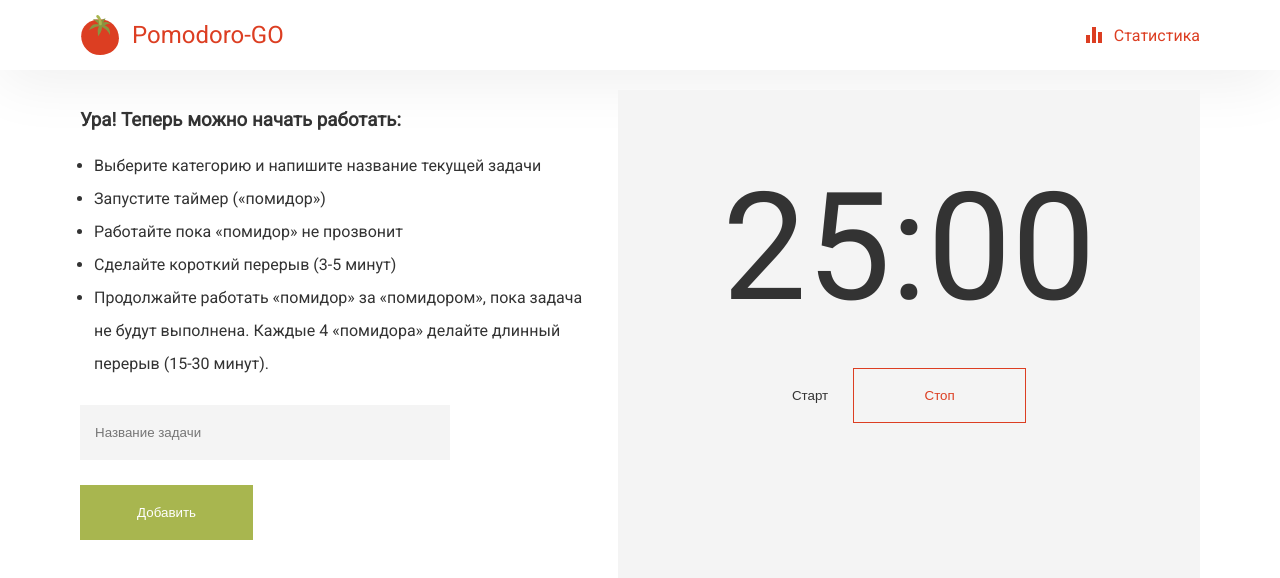
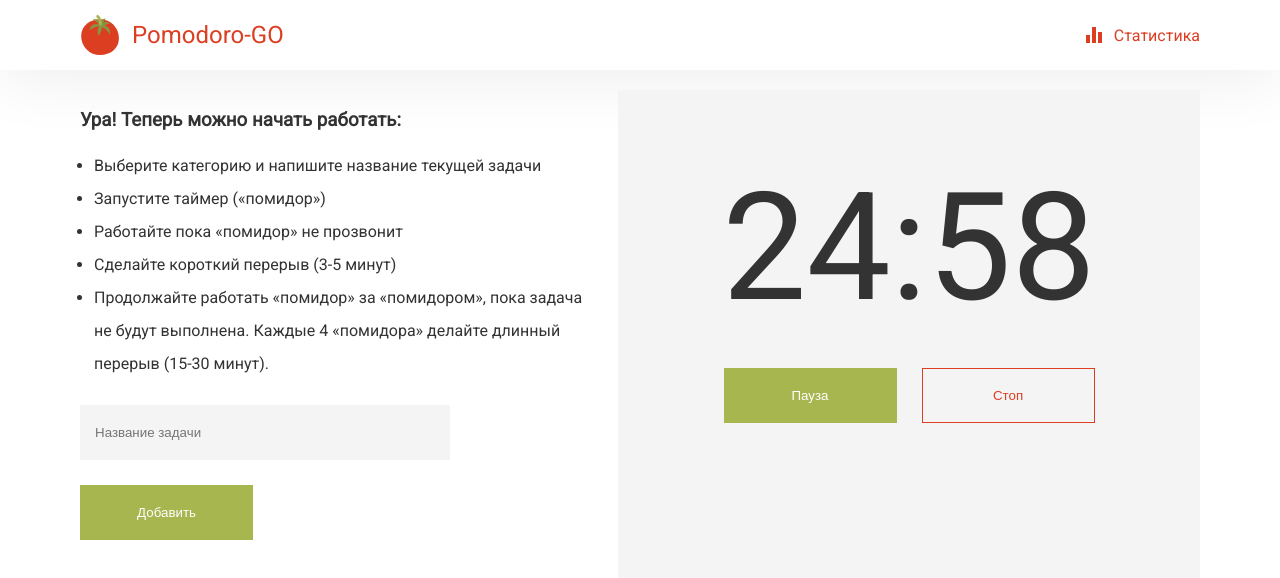
Before and after one commit to DiReon/pomodoro-go, a React (Create React App) app: page / in a window 1280 px wide. Both pictures are taken after a click on the button "Старт". Shown: the top 578 px of the page. Built offline with nearby package versions, Linux system fonts and the light colour scheme.

Commit message:
Implement timer start-pause-reset functionality

```diff
--- a/src/App.module.css
+++ b/src/App.module.css
@@ -4,6 +4,7 @@
 	--black: #333;
 	--orange: #CC6633;
 	--green: #A8B64F;
+	--darkGreen: #899441;
 	--red: #DC3E22;
 	--whiteLightness: 100%;
 	--white: hsl(0, 0%, var(--whiteLightness));
--- a/src/components/TaskTimerCard/TaskTimerCard.tsx
+++ b/src/components/TaskTimerCard/TaskTimerCard.tsx
@@ -1,16 +1,82 @@
-import React from 'react';
+import React, {useEffect, useRef, useState} from 'react';
 import styles from './tasktimercard.module.css';
 import {ITask} from "../../interfaces/task.interface";
 
+const STATUS = {
+  STARTED: 'Started',
+  PAUSED: 'Paused',
+  STOPPED: 'Stopped'
+}
+
+const INITIAL_COUNT = 1500
+
 export function TaskTimerCard({task}: {task: ITask}) {
+
+  const [secondsRemaining, setSecondsRemaining] = useState(INITIAL_COUNT)
+  const [status, setStatus] = useState(STATUS.STOPPED)
+
+  const secondsToDisplay = secondsRemaining % 60
+  const minutesRemaining = (secondsRemaining - secondsToDisplay) / 60
+  const minutesToDisplay = minutesRemaining % 60
+  const hoursToDisplay = (minutesRemaining - minutesToDisplay) / 60
+
+  const handleStart = () => {
+    setStatus(STATUS.STARTED)
+  }
+  const handleStop = () => {
+    setStatus(STATUS.PAUSED)
+  }
+  const handleReset = () => {
+    setStatus(STATUS.STOPPED)
+    setSecondsRemaining(INITIAL_COUNT)
+  }
+  useInterval(
+    () => {
+      if (secondsRemaining > 0) {
+        setSecondsRemaining(secondsRemaining - 1)
+      } else {
+        setStatus(STATUS.STOPPED)
+      }
+    },
+    status === STATUS.STARTED ? 1000 : 0,
+    // passing null stops the interval
+  )
   return (
     <div>
-      <div className={styles.remainingTime}>25:00</div>
+      <div className={styles.remainingTime}>{twoDigits(minutesToDisplay)}:{twoDigits(secondsToDisplay)}</div>
       {task && (<div>Задача 1: {task.name}</div>)}
       <div className={styles.actionButtons}>
-        <button className={styles.btnSuccess}>Старт</button>
-        <button className={styles.btnWarning}>Стоп</button>
+        {status === STATUS.STOPPED && (<button onClick={handleStart} className={styles.btnSuccess}>Старт</button>)}
+        {status === STATUS.PAUSED && (<button onClick={handleStart} className={styles.btnSuccess}>Продолжить</button>)}
+        {status === STATUS.STARTED && (<button onClick={handleStop} className={styles.btnSuccess}>Пауза</button>)}
+        {status === STATUS.PAUSED && (<button onClick={handleReset} className={styles.btnWarning}>Сделано</button>)}
+        {status !== STATUS.PAUSED && (<button onClick={handleReset} className={styles.btnWarning}>Стоп</button>)}
       </div>
     </div>
   );
 }
+
+function useInterval(callback: () => void, delay: number) {
+  const savedCallback = useRef<() => void>()
+
+  // Remember the latest callback.
+  useEffect(() => {
+    savedCallback.current = callback
+  }, [callback])
+
+  // Set up the interval.
+  useEffect(() => {
+    function tick() {
+      if (savedCallback?.current) {
+        savedCallback.current()
+      }
+    }
+    if (delay !== 0) {
+      const id = setInterval(tick, delay)
+      return () => clearInterval(id)
+    }
+  }, [delay])
+}
+
+// https://stackoverflow.com/a/2998874/1673761
+const twoDigits = (num: number) => String(num).padStart(2, '0')
--- a/src/components/TaskTimerCard/tasktimercard.module.css
+++ b/src/components/TaskTimerCard/tasktimercard.module.css
@@ -8,8 +8,17 @@
     align-items: center;
     margin-top: 32px;
 }
+
 .btnSuccess {
+    width: 173px;
+    height: 55px;
+    background: var(--green);
+    color: var(--white);
     margin: 0px 25px 0 0;
+}
+
+.btnSuccess:hover {
+    background: var(--darkGreen);
 }
 
 .btnWarning {
--- a/src/components/Tasks/TaskСard/TaskСard.tsx
+++ b/src/components/Tasks/TaskСard/TaskСard.tsx
@@ -5,7 +5,7 @@ import {ReactComponent as MoreIcon} from '../../../icons/more.svg';
 import {ReactComponent as CheckIcon} from '../../../icons/check-solid.svg';
 import {ReactComponent as CancelIcon} from '../../../icons/xmark-solid.svg';
 import {taskManager} from '../index';
-import {TaskMenu} from "./TaskMenu";
+import {TaskMenu} from './TaskMenu';
 
 export function TaskCard({data: task}: {data: ITask}) {
   const [isDropdownOpen, setIsDropdownOpen] = useState(false);
--- a/src/components/Tasks/tasks.module.css
+++ b/src/components/Tasks/tasks.module.css
@@ -28,6 +28,10 @@ li {
 	color: var(--white);
 }
 
+.btnSuccess:hover {
+	background: var(--darkGreen);
+}
+
 .taskList {
 	width: 370px;
 	margin-top: 25px;
```
Also changed, not shown: 1 other file (tests, documents, lock files or other folders).
